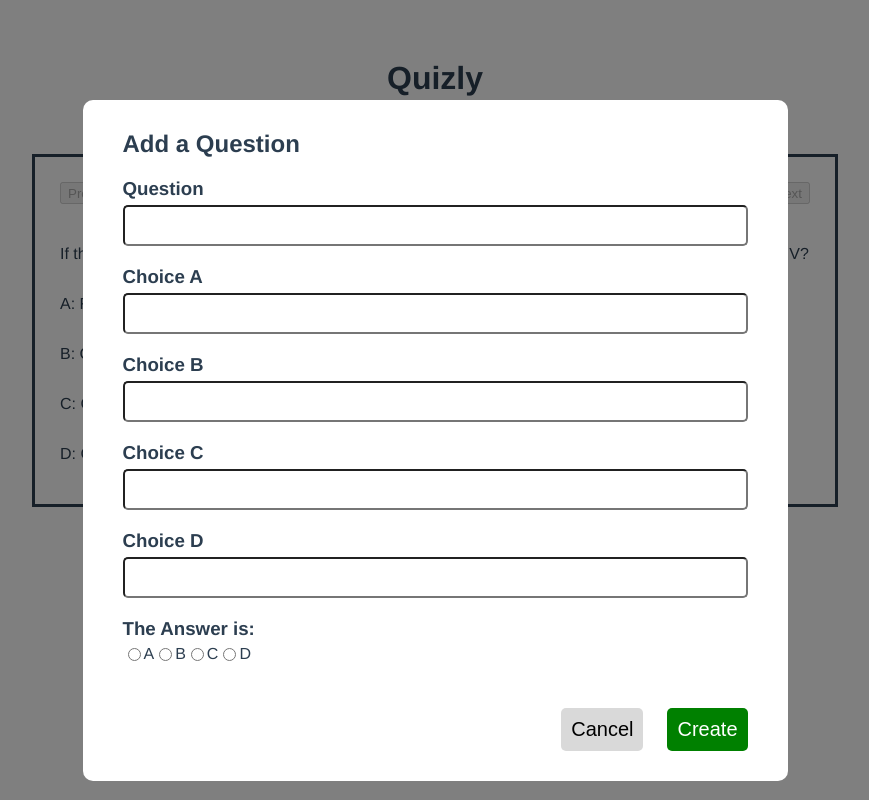
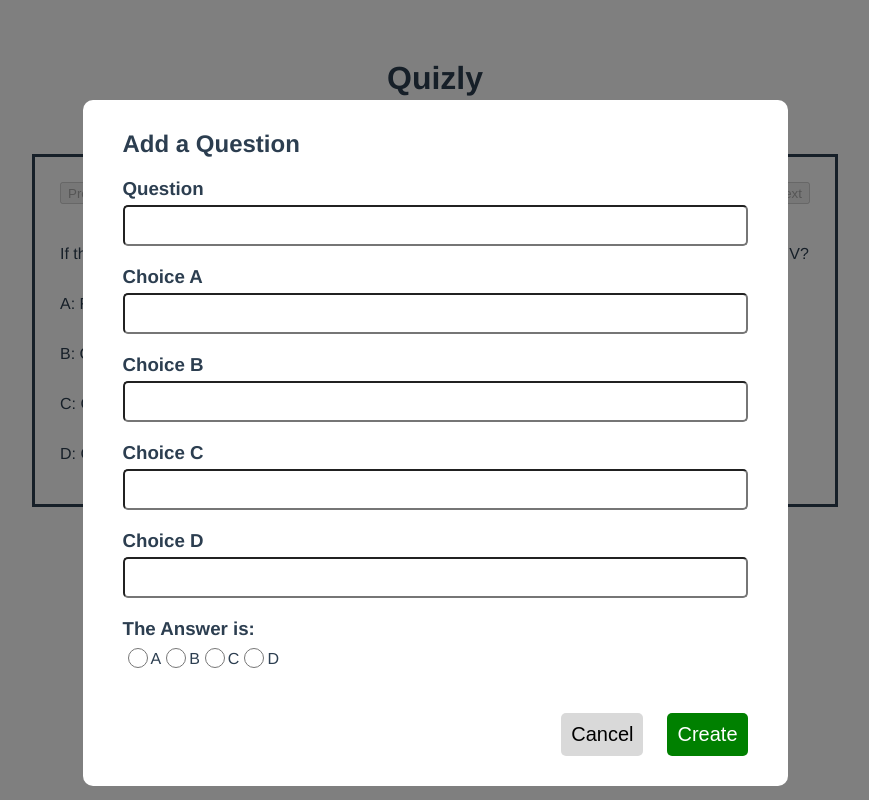
Before and after one commit to jyliao369/QuizAppVue, a Vue app: page / in a window 1280 px wide. Both pictures are taken after a click on the button "Add Question". Shown: the whole page, without its empty margins (205-1074 px from the left). Built offline with nearby package versions, Linux system fonts and the light colour scheme.

Commit message:
added a correct function to determine if choice selected is correct

```diff
--- a/src/components/Modal.vue
+++ b/src/components/Modal.vue
@@ -154,7 +154,7 @@ h3 {
 .choices {
   display: flex;
   flex-direction: row;
-  align-items: flex-start;
+  align-items: flex-end;
 }
 .question,
 .choiceA,
@@ -189,4 +189,9 @@ h3 {
   font-size: 20px;
   padding: 10px;
 }
+
+.choices input {
+  width: 20px;
+  height: 20px;
+}
 </style>
--- a/src/components/Quiz.vue
+++ b/src/components/Quiz.vue
@@ -30,10 +30,10 @@
         :key="index"
       >
         <p>{{ question.question }}</p>
-        <p>A: {{ question.ansA }}</p>
-        <p>B: {{ question.ansB }}</p>
-        <p>C: {{ question.ansC }}</p>
-        <p>D: {{ question.ansD }}</p>
+        <p @click="checkCorrect('A')">A: {{ question.ansA }}</p>
+        <p @click="checkCorrect('B')">B: {{ question.ansB }}</p>
+        <p @click="checkCorrect('C')">C: {{ question.ansC }}</p>
+        <p @click="checkCorrect('D')">D: {{ question.ansD }}</p>
       </div>
     </div>
   </div>
@@ -57,10 +57,12 @@ export default {
           ansB: "Chemical energy being stored as glycogen",
           ansC: "Chemical energy in the form of ATP",
           ansD: "Chemical energy released by glycolysis",
+          answer: "A",
         },
       ],
       a: 0,
       b: 1,
+      index: 0,
     };
   },
   methods: {
@@ -81,10 +83,22 @@ export default {
     nextQuestion() {
       this.a++;
       this.b++;
+      this.index++;
     },
     prevQuestion() {
       this.a--;
       this.b--;
+      this.index--;
+    },
+    checkCorrect(answer) {
+      console.log(this.index);
+      console.log(answer);
+      console.log(this.questions[this.index].answer);
+      if (answer === this.questions[0].answer) {
+        console.log("Correct");
+      } else {
+        console.log("Incorrect");
+      }
     },
   },
 };
```
